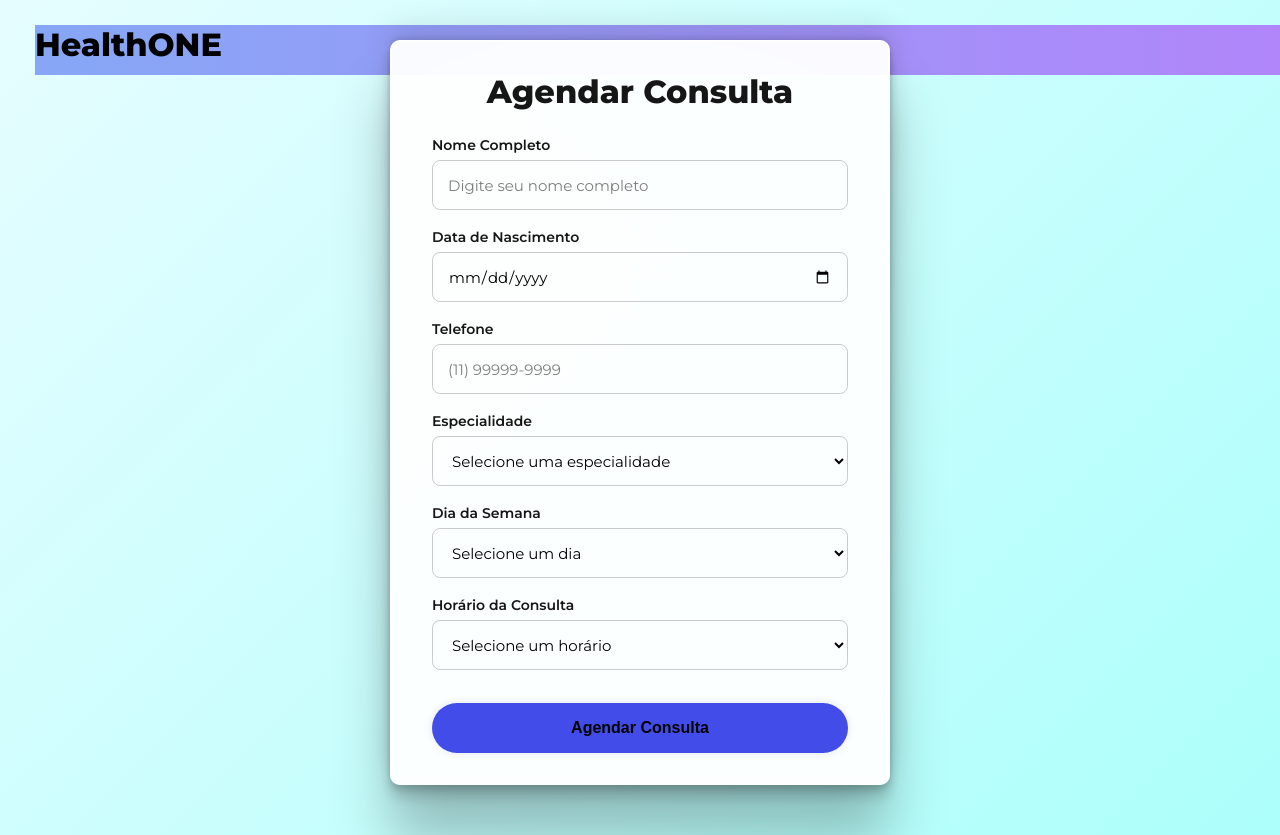
After one commit to RyanAlmeida25/ClinicaMedicaA3, a Django app: page /agendamento in a window 1280 px wide. The commit adds this page. Run offline with Django 5.2, Linux system fonts and the light colour scheme.

Commit message:
feat(agendamento.html) Página estática pronta e estilizada upd(login.html) cores alteradas

```diff
--- a/backend/clinica/views.py
+++ b/backend/clinica/views.py
@@ -6,8 +6,8 @@ from .models import *
 def home(request):
     return render(request, 'home.html')
 
-def login_medico(request):
-    return render(request, 'login_medico.html')
+def agendamento(request):
+    return render(request, 'agendamento.html')
 
 def login(request):
     return render(request, 'login.html')
--- a/backend/core/urls.py
+++ b/backend/core/urls.py
@@ -21,5 +21,6 @@ from clinica import views
 urlpatterns = [
     path('admin/', admin.site.urls),
     path('', views.home, name='home'),
-    path('login', views.login, name='login')
+    path('login', views.login, name='login'),
+    path('agendamento', views.agendamento, name='agendamento')
 ]
--- /dev/null
+++ b/backend/static/css/agendamento.css
@@ -0,0 +1,174 @@
+
+* {
+    margin: 0;
+    padding: 0;
+    box-sizing: border-box;
+}
+
+
+body {
+    display: flex;
+    justify-content: center;
+    align-items: flex-start;
+    padding-top: 40px;
+    padding-bottom: 50px;
+    min-height: 100vh;
+
+    background: linear-gradient(
+        135deg,
+        #e6fdff,
+        #acfffb
+    );
+
+    font-family: 'Montserrat', sans-serif;
+}
+
+header {
+    position: fixed;
+    top: 25px;
+    left: 35px;
+}
+
+header .logo {
+    height: 100%;
+    display: flex;
+}
+
+header .logo .span {
+    font-weight: 800;
+}
+.logo a {
+    text-decoration: none;
+    color: inherit;
+}
+
+
+.container {
+    width: 500px;
+    padding: 30px 40px;
+
+    color: #161616;
+
+    border: 2px solid rgb(255, 255, 255);
+    border-radius: 10px;
+    background-color: rgba(255, 255, 255, 0.945);
+    backdrop-filter: blur(100px);
+
+    box-shadow:
+        rgba(0, 0, 0, 0.25) 0px 54px 55px,
+        rgba(0, 0, 0, 0.12) 0px -12px 30px,
+        rgba(0, 0, 0, 0.12) 0px 4px 6px,
+        rgba(0, 0, 0, 0.17) 0px 12px 13px,
+        rgba(0, 0, 0, 0.09) 0px -3px 5px;
+}
+
+
+.container h1 {
+    text-align: center;
+    font-size: 32px;
+    margin-bottom: 25px;
+}
+
+
+.input {
+    width: 100%;
+    margin: 18px 0;
+}
+
+
+.input label {
+    display: block;
+
+    margin-bottom: 6px;
+
+    font-size: 14px;
+    font-weight: 600;
+}
+
+
+.input input,
+.input select {
+    width: 100%;
+    height: 50px;
+
+    padding: 0 15px;
+
+    border: 1px solid rgba(0, 0, 0, 0.2);
+    border-radius: 8px;
+
+    background: transparent;
+
+    outline: none;
+
+    font-size: 15px;
+    font-family: 'Montserrat', sans-serif;
+}
+
+
+.input input::placeholder {
+    color: #7e7e7e;
+}
+
+
+.row {
+    display: flex;
+    gap: 15px;
+}
+
+.row .input {
+    flex: 1;
+}
+
+
+button {
+    width: 100%;
+    height: 50px;
+
+    margin-top: 15px;
+
+    border: none;
+    border-radius: 40px;
+
+    cursor: pointer;
+
+    background-color: #414ce9;
+
+    font-size: 16px;
+    font-weight: 600;
+
+    transition: all 0.2s ease;
+
+    box-shadow: 0 0 10px rgba(0, 0, 0, 0.1);
+}
+
+button:hover {
+    background-color: rgb(87, 161, 247);
+    transform: scale(1.05);
+}
+
+.input input:focus,
+.input select:focus {
+
+    background-color: white;
+
+    border: 2px solid #67dff0;
+
+    box-shadow: 0 0 10px rgba(103, 223, 240, 0.5);
+
+    transition: 0.2s ease;
+}
+
+
+@media (max-width: 600px) {
+
+    .container {
+        width: 95%;
+        padding: 25px;
+    }
+
+    .row {
+        flex-direction: column;
+        gap: 0;
+    }
+
+}
--- /dev/null
+++ b/backend/static/js/agendamento.js
@@ -0,0 +1,13 @@
+const telefone = document.getElementById("telefone");
+
+telefone.addEventListener("input", function () {
+
+    let valor = telefone.value.replace(/\D/g, "");
+
+    valor = valor.replace(/^(\d{2})(\d)/g, "($1) $2");
+
+    valor = valor.replace(/(\d{5})(\d)/, "$1-$2");
+
+    telefone.value = valor;
+
+});
--- /dev/null
+++ b/backend/templates/agendamento.html
@@ -0,0 +1,156 @@
+{% load static %}
+
+<!DOCTYPE html>
+<html lang="pt-BR">
+<head>
+
+    <meta charset="UTF-8">
+    <meta
+        name="viewport"
+        content="width=device-width, initial-scale=1.0">
+    <link rel="stylesheet" href="{% static 'css/agendamento.css' %}">
+    <link
+    href="https://fonts.googleapis.com/css2?family=Montserrat:wght@300;400;600;800&display=swap"
+    rel="stylesheet">
+    <link
+    rel="stylesheet"
+    href="style.css">
+
+    <title>Agendamento Clínico</title>
+
+
+</head>
+
+<body>
+
+    <header>
+        <div class="logo">
+             <a href="{% url 'home' %}"><h1>Health<span class ="span">ONE</span></h1></a>
+        </div>
+    </header>
+
+
+    <div class="container">
+
+        <h1>Agendar Consulta</h1>
+
+        <form method="POST">
+
+        {% csrf_token %}
+
+
+        <div class="input">
+            <label for="nome">Nome Completo</label>
+            <input
+                type="text"
+                id="nome"
+                name="nome"
+                placeholder="Digite seu nome completo"
+                required>
+        </div>
+
+        <div class="input">
+            <label for="nascimento">Data de Nascimento</label>
+            <input
+                type="date"
+                id="nascimento"
+                name="nascimento"
+                required>
+        </div>
+        <div class="input">
+
+            <label for="telefone">
+                Telefone
+            </label>
+
+            <input
+                type="tel"
+                id="telefone"
+                name="telefone"
+                placeholder="(11) 99999-9999"
+                maxlength="15"
+                required>
+
+        </div>
+
+
+        <div class="input">
+            <label for="especialidade">Especialidade</label>
+
+            <select
+                id="especialidade"
+                name="especialidade"
+                required>
+
+                <option value="">Selecione uma especialidade</option>
+
+                <option value="Cardiologia">Cardiologia</option>
+                <option value="Dermatologia">Dermatologia</option>
+                <option value="Pediatria">Pediatria</option>
+                <option value="Neurologia">Neurologia</option>
+                <option value="Ginecologia">Ginecologia</option>
+                <option value="Ortopedia">Ortopedia</option>
+                <option value="Clinico Geral">Clínico Geral</option>
+
+            </select>
+        </div>
+
+
+        <div class="input">
+
+            <label for="dia">Dia da Semana</label>
+
+            <select
+                id="dia"
+                name="dia"
+                required>
+
+                <option value="">Selecione um dia</option>
+
+                <option value="Segunda-feira">Segunda-feira</option>
+                <option value="Terça-feira">Terça-feira</option>
+                <option value="Quarta-feira">Quarta-feira</option>
+                <option value="Quinta-feira">Quinta-feira</option>
+                <option value="Sexta-feira">Sexta-feira</option>
+
+            </select>
+
+        </div>
+
+
+        <div class="input">
+
+            <label for="horario">Horário da Consulta</label>
+
+            <select
+                id="horario"
+                name="horario"
+                required>
+
+                <option value="">Selecione um horário</option>
+
+                <option value="08:00">08:00</option>
+                <option value="09:00">09:00</option>
+                <option value="10:00">10:00</option>
+                <option value="11:00">11:00</option>
+                <option value="14:00">14:00</option>
+                <option value="15:00">15:00</option>
+                <option value="16:00">16:00</option>
+                <option value="17:00">17:00</option>
+
+            </select>
+
+        </div>
+
+
+        <button type="submit">
+            Agendar Consulta
+        </button>
+
+        </form>
+
+    </div>
+
+    <script src="{% static 'js/agendamento.js' %}"></script>
+</body>
+</html>
--- a/backend/templates/home.html
+++ b/backend/templates/home.html
@@ -39,7 +39,7 @@
             </div>
 
             <div class="btn_header">
-                <a href="#"><button class="btn_agendamento">Faça seu Agendamento</button></a>
+                <a href="{% url 'agendamento'%}"><button class="btn_agendamento">Faça seu Agendamento</button></a>
                 <a href="{% url 'login' %}"><button class="btn_login">Login</button></a>
             </div>
 
--- a/backend/templates/login.html
+++ b/backend/templates/login.html
@@ -16,7 +16,7 @@
 
     <header>
         <div class="logo">
-             <h1>Health<span class ="span">ONE</span></h1>
+              <a href="{% url 'home' %}"><h1>Health<span class ="span">ONE</span></h1></a>
         </div>
     </header>
 
```
Also changed, not shown: backend/static/css/login.css (+19 -4 lines), backend/templates/login_medico.html (deleted, +0 -20 lines), backend/static/js/script.js (deleted).
